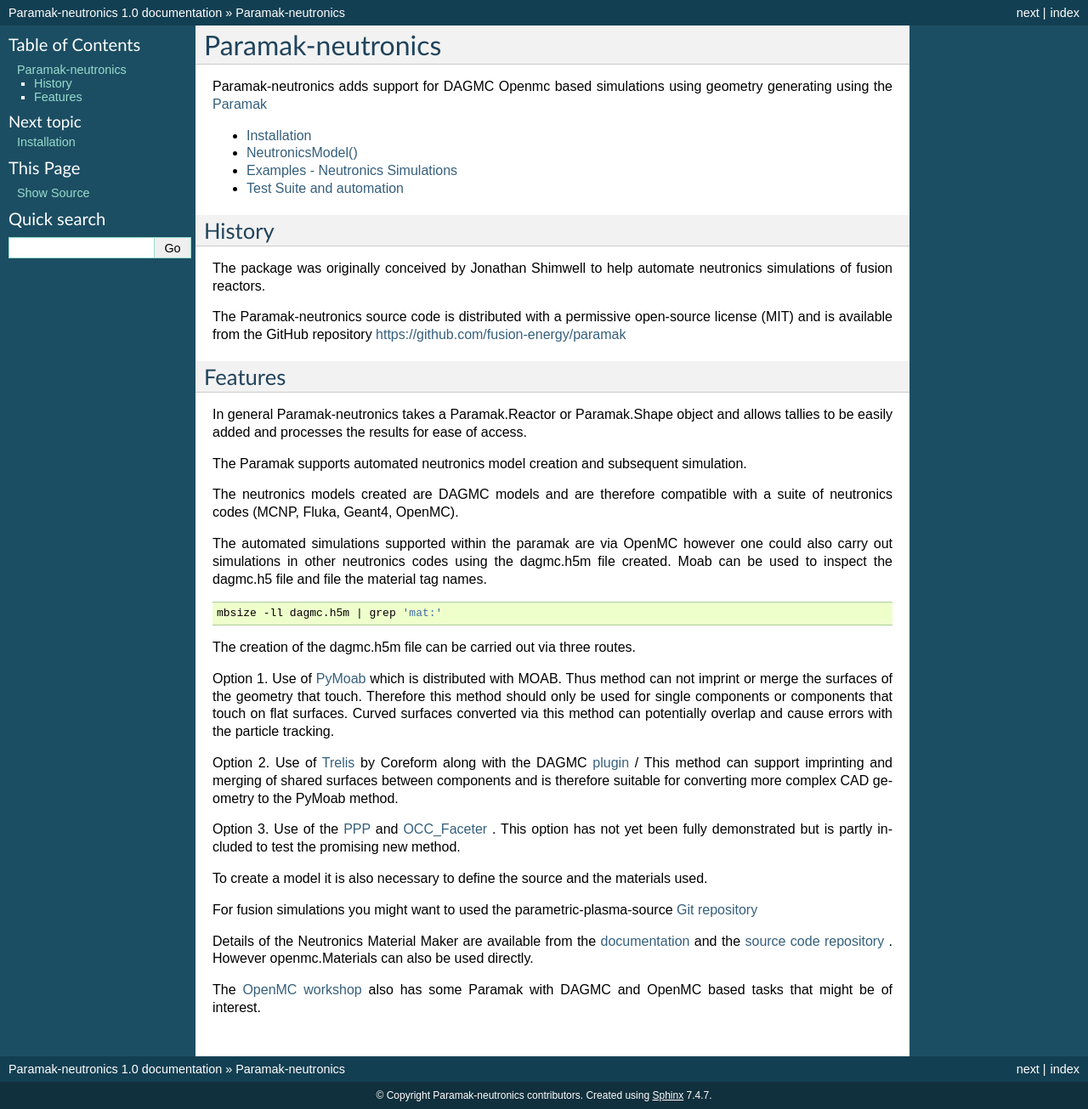
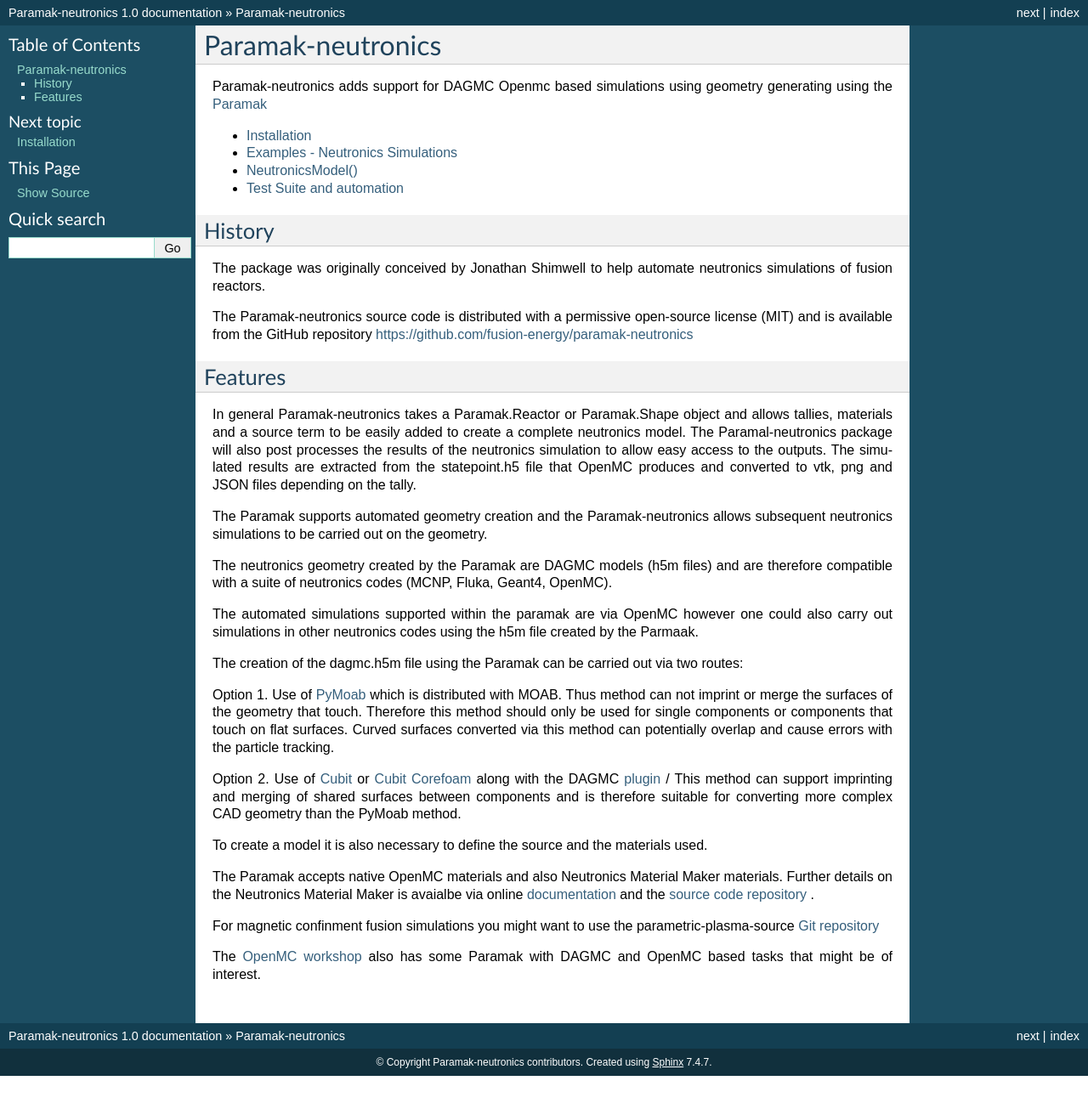
Before and after one commit to fusion-energy/openmc-dagmc-wrapper, a Sphinx documentation site: the page built from docs/source/index.rst, in a window 1280 px wide. Shown: the whole page at 85% size. Built offline with Sphinx 7.4.7, drawn with Linux system fonts in a browser that asks for light colours; after the commit the page ends 1266 px from its top, so only the background shows below that.

Commit message:
updated docs and targeting develop branch on DAGMC repo

```diff
--- a/docs/source/index.rst
+++ b/docs/source/index.rst
@@ -8,8 +8,8 @@
    :maxdepth: 1
 
    install
+   example_neutronics_simulations
    paramak_neutronics.neutronics_model
-   example_neutronics_simulations
    tests
 
 History
@@ -20,31 +20,33 @@
 
 The Paramak-neutronics source code is distributed with a permissive open-source
 license (MIT) and is available from the GitHub repository
-`https://github.com/fusion-energy/paramak <https://github.com/fusion-energy/paramak>`_
+`https://github.com/fusion-energy/paramak-neutronics <https://github.com/fusion-energy/paramak-neutronics>`_
 
 
 Features
 --------
 
-In general Paramak-neutronics takes a Paramak.Reactor or Paramak.Shape object and
-allows tallies to be easily added and processes the results for ease of access.
+In general Paramak-neutronics takes a Paramak.Reactor or Paramak.Shape object
+and allows tallies, materials and a source term to be easily added to create
+a complete neutronics model. The Paramal-neutronics package will also post
+processes the results of the neutronics simulation to allow easy access to the
+outputs. The simulated results are extracted from the statepoint.h5 file that
+OpenMC produces and converted to vtk, png and JSON files depending on the tally.
 
-The Paramak supports automated neutronics model creation and subsequent
-simulation.
+The Paramak supports automated geometry creation and the Paramak-neutronics
+allows subsequent neutronics simulations to be carried out on the geometry.
 
-The neutronics models created are DAGMC models and are therefore compatible
-with a suite of neutronics codes (MCNP, Fluka, Geant4, OpenMC).
+The neutronics geometry created by the Paramak are DAGMC models (h5m files) and
+are therefore compatible  with a suite of neutronics codes (MCNP, Fluka,
+Geant4, OpenMC).
 
 The automated simulations supported within the paramak are via OpenMC however
 one could also carry out simulations in other neutronics codes using the
-dagmc.h5m file created. Moab can be used to inspect the dagmc.h5 file and file
-the material tag names.
+h5m file created by the Parmaak.
 
-.. code-block:: bash
 
-   mbsize -ll dagmc.h5m | grep 'mat:'
-
-The creation of the dagmc.h5m file can be carried out via three routes.
+The creation of the dagmc.h5m file using the Paramak can be carried out via
+two routes:
 
 Option 1. Use of `PyMoab <https://bitbucket.org/fathomteam/moab>`_ which is
 distributed with MOAB. Thus method can not imprint or merge the surfaces of the
@@ -53,28 +55,25 @@
 via this method can potentially overlap and cause errors with the particle
 tracking.
 
-Option 2. Use of `Trelis <https://www.coreform.com/products/trelis/>`_ by
-Coreform along with the DAGMC
+Option 2. Use of `Cubit <https://cubit.sandia.gov/>`_ or
+`Cubit Corefoam <https://www.coreform.com/>`_ along with the DAGMC
 `plugin <https://svalinn.github.io/DAGMC/install/plugin.html>`_ / This method
 can support imprinting and merging of shared surfaces between components and is
-therefore suitable for converting more complex CAD geometry to the PyMoab
+therefore suitable for converting more complex CAD geometry than the PyMoab
 method.
 
-Option 3. Use of the `PPP <https://github.com/ukaea/parallel-preprocessor>`_
-and `OCC_Faceter <https://github.com/makeclean/occ_faceter/>`_ . This option
-has not yet been fully demonstrated but is partly included to test the
-promising new method.
 
 To create a model it is also necessary to define the source and the materials
 used.
 
-For fusion simulations you might want to used the parametric-plasma-source
+The Paramak accepts native OpenMC materials and also Neutronics Material Maker
+materials. Further details on the Neutronics Material Maker is avaialbe via online
+`documentation <https://neutronics-material-maker.readthedocs.io/en/latest/>`_
+and the `source code repository <https://github.com/fusion-energy/neutronics_material_maker>`_
+.
+
+For magnetic confinment fusion simulations you might want to use the parametric-plasma-source
 `Git repository <https://github.com/open-radiation-sources/parametric-plasma-source>`_
 
-Details of the Neutronics Material Maker are available from the
-`documentation <https://neutronics-material-maker.readthedocs.io/en/latest/>`_
-and the `source code repository <https://github.com/ukaea/neutronics_material_maker>`_
-. However openmc.Materials can also be used directly.
-
-The `OpenMC workshop <https://github.com/ukaea/openmc_workshop>`_ also has
+The `OpenMC workshop <https://github.com/fusion-energy/openmc_workshop>`_ also has
 some Paramak with DAGMC and OpenMC based tasks that might be of interest.
```
Also changed, not shown: docs/source/example_neutronics_simulations.rst (+1 -12 lines), docs/source/install.rst (+20 -13 lines), 1 other file.
